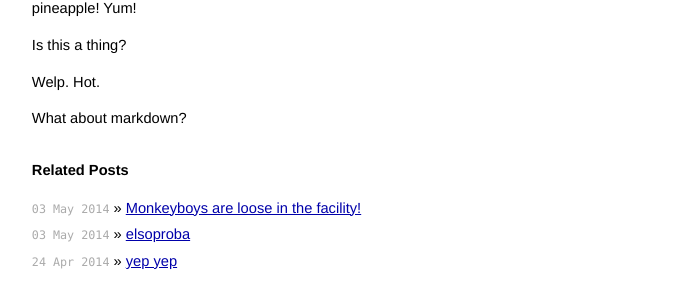
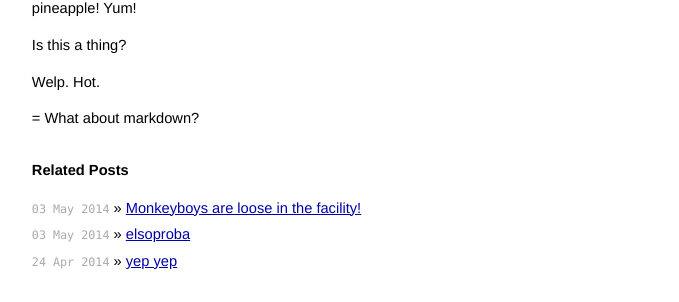
Before and after one commit to alagu/pagoda-demo-blog, a Jekyll site: the page built from _posts/2013-08-12-i-had-grilled-pineapples-tonight-with-my-dinner.md, in a window 1280 px wide. Shown: the part 120-422 px from the top of the page, without its empty margins (300-979 px from the left). Built offline with Jekyll 4.4.1, drawn with Linux system fonts in a browser that asks for light colours; Markdown is read by kramdown in place of the engine named in the settings.

```diff
--- a/_posts/2013-08-12-i-had-grilled-pineapples-tonight-with-my-dinner.md
+++ b/_posts/2013-08-12-i-had-grilled-pineapples-tonight-with-my-dinner.md
@@ -10,4 +10,4 @@ Is this a thing?
 
 Welp. Hot.
 
-What about markdown?
+= What about markdown?
```
